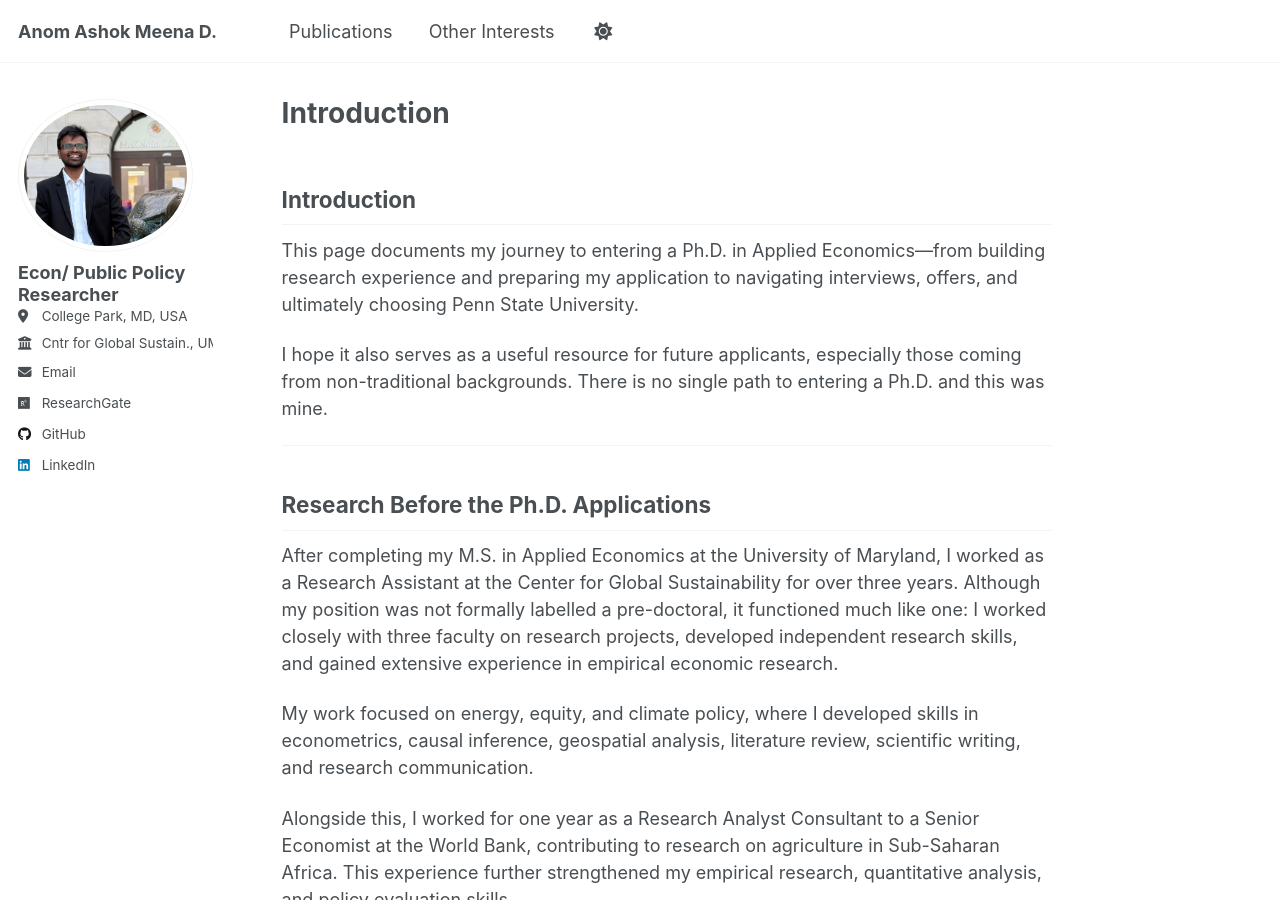
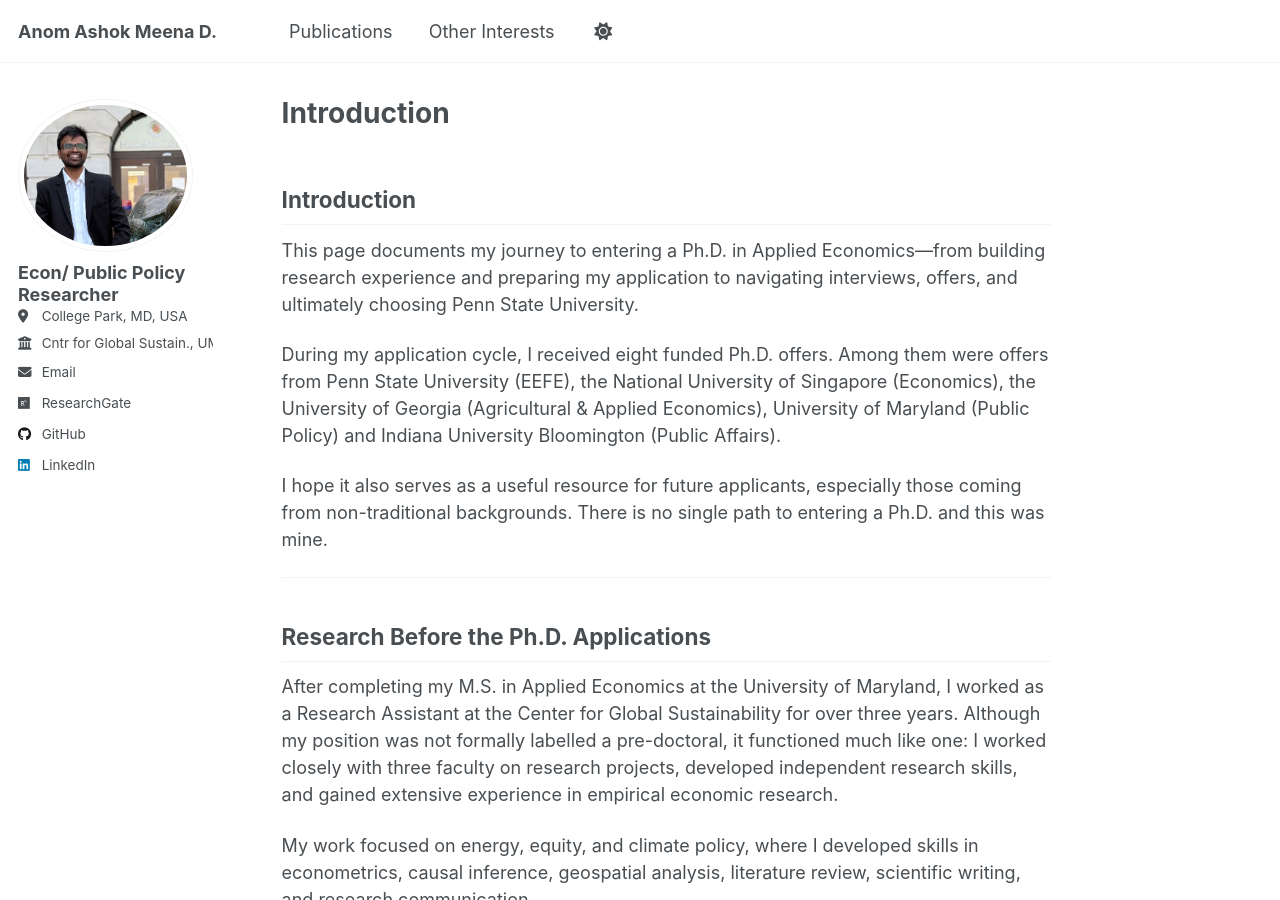
Before and after one commit to anomdule/anomdule.github.io, a Jekyll site: the page built from _pages/predoc-journey.md, in a window 1280 px wide and 900 px high. Built offline with Jekyll 4.4.1, drawn with Linux system fonts in a browser that asks for light colours; our own code applies the rules of GitHub Pages for plain Markdown files; a script that is not in the unit is left out.

Commit message:
Update predoc-journey.md

```diff
--- a/_pages/predoc-journey.md
+++ b/_pages/predoc-journey.md
@@ -1,6 +1,8 @@
 ## Introduction
 
 This page documents my journey to entering a Ph.D. in Applied Economics—from building research experience and preparing my application to navigating interviews, offers, and ultimately choosing Penn State University.
+
+During my application cycle, I received eight funded Ph.D. offers. Among them were offers from Penn State University (EEFE), the National University of Singapore (Economics), the University of Georgia (Agricultural & Applied Economics), University of Maryland (Public Policy) and Indiana University Bloomington (Public Affairs).
 
 I hope it also serves as a useful resource for future applicants, especially those coming from non-traditional backgrounds. There is no single path to entering a Ph.D. and this was mine.
 
```
